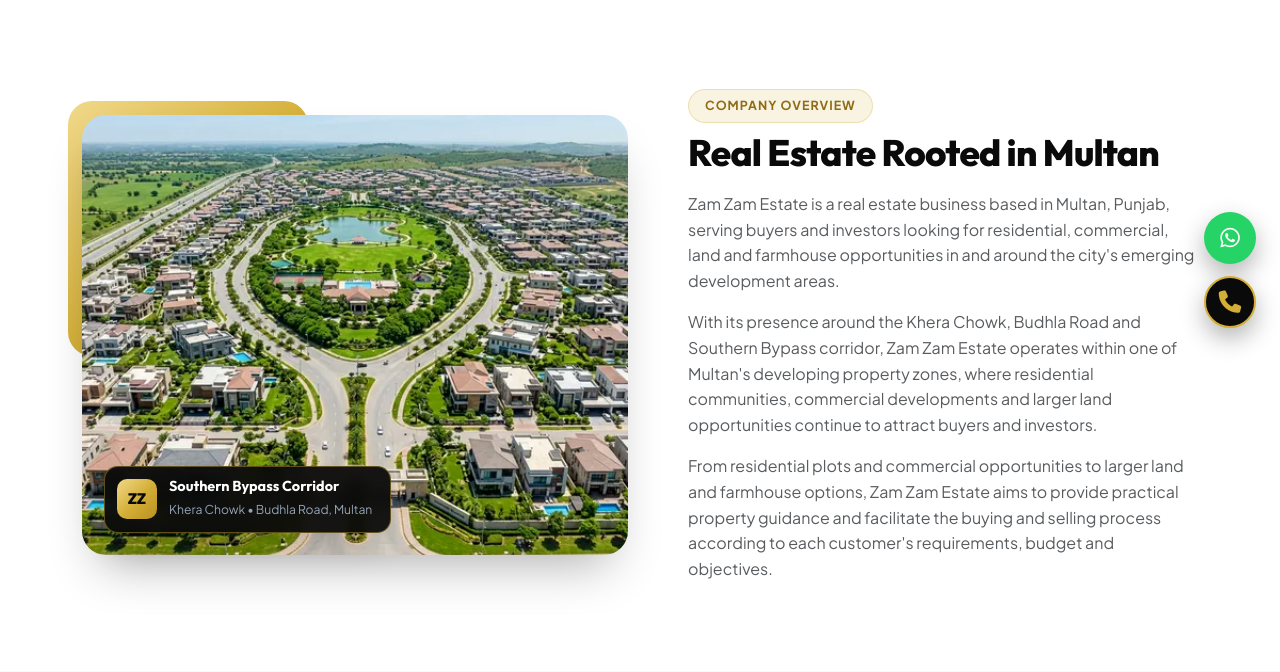
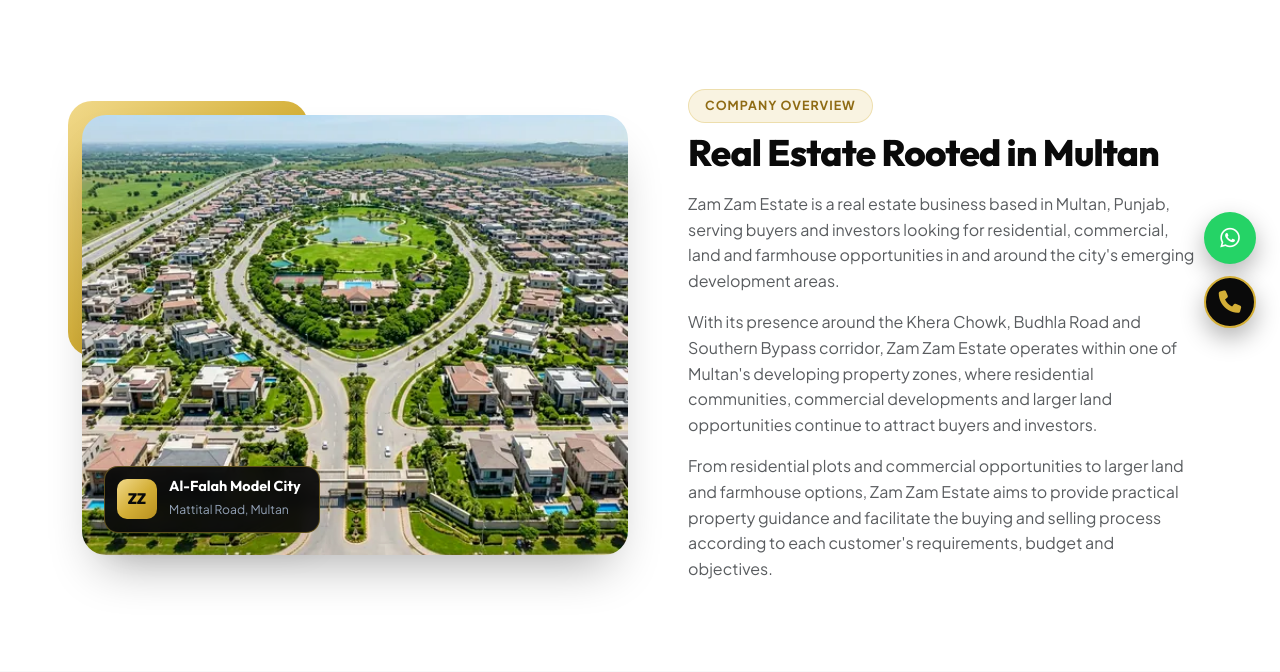
Before and after one commit to btwwahab/zam-zam-property, a Laravel app: page /about.html in a window 1280 px wide. Shown: the part 448-1120 px from the top of the page. Run offline with Laravel 12, Linux system fonts and the light colour scheme; data comes from the database, SQL or seed files in the repository.

Commit message:
Replace outdated "Southern Bypass / Khera Chowk / Budhla Road" site copy
That wording described the site's original single-area focus. The
business now has projects on the Southern Bypass, Mattital Road,
Kassi Road and Qadirpur Ran, and the office is in Al-Falah Model
City, so the About image badge, properties/projects badges, projects
meta description, a home image alt and the generic "Location &
Connectivity" text on every property page (detail.js) now use neutral,
accurate static wording. Project/property-specific data (e.g. Royal
Grace City on the Southern Bypass) is untouched.

Co-Authored-By: Claude Sonnet 5.5 <noreply@anthropic.com>

```diff
--- a/public/js/detail.js
+++ b/public/js/detail.js
@@ -166,7 +166,7 @@
     var locationCard =
       '<div class="card border-0 shadow-sm rounded-4 p-4 mb-4"><h2 class="fw-bold mb-3 text-navy h5">Location &amp; Connectivity</h2>' +
       '<p class="text-muted mb-2"><i class="fa-solid fa-location-dot text-gold-ink me-2" aria-hidden="true"></i>' + esc(p.address) + '</p>' +
-      '<p class="text-muted small mb-0">Positioned within Multan\'s Southern Bypass corridor, with access associated with Budhla Road and the surrounding road network toward major parts of the city. Confirm exact plot location on a site visit.</p></div>';
+      '<p class="text-muted small mb-0">Located in Multan, with access to the surrounding road network toward major parts of the city. Confirm exact plot location on a site visit.</p></div>';
 
     var disclaimer =
       '<div class="card border-0 shadow-sm rounded-4 p-4 mb-4 bg-light"><p class="small text-muted mb-0">' +
--- a/resources/views/public/about.blade.php
+++ b/resources/views/public/about.blade.php
@@ -33,7 +33,7 @@
             <picture><source type="image/webp" srcset="{{ img_srcset('gated_community_aerial') }}" sizes="(min-width: 992px) 560px, 100vw"><img src="/assets/images/gated_community_aerial.png" alt="Aerial view of a planned housing society near Multan" width="1024" height="1024" loading="lazy" decoding="async"></picture>
             <div class="sm-badge">
               <span class="sm-mono">{{ \Illuminate\Support\Str::substr(strtoupper(collect(explode(' ', $site->name))->map(fn($w) => $w[0] ?? '')->join('')), 0, 2) }}</span>
-              <span><span class="sm-title d-block">Southern Bypass Corridor</span><span class="sm-sub">Khera Chowk &bull; Budhla Road, Multan</span></span>
+              <span><span class="sm-title d-block">Al-Falah Model City</span><span class="sm-sub">Mattital Road, Multan</span></span>
             </div>
           </div>
         </div>
--- a/resources/views/public/home.blade.php
+++ b/resources/views/public/home.blade.php
@@ -286,7 +286,7 @@
       <div class="row g-5 g-lg-4 align-items-center">
         <div class="col-lg-6">
           <div class="showcase-media">
-            <picture><source type="image/webp" srcset="{{ img_srcset('gated_community_aerial') }}" sizes="(min-width: 992px) 560px, 100vw"><img src="/assets/images/gated_community_aerial.png" alt="Southern Bypass property corridor, Multan" width="1024" height="1024" loading="lazy" decoding="async"></picture>
+            <picture><source type="image/webp" srcset="{{ img_srcset('gated_community_aerial') }}" sizes="(min-width: 992px) 560px, 100vw"><img src="/assets/images/gated_community_aerial.png" alt="Aerial view of a planned housing society in Multan" width="1024" height="1024" loading="lazy" decoding="async"></picture>
             <div class="sm-badge">
               <span class="sm-mono">{{ \Illuminate\Support\Str::substr(strtoupper(collect(explode(' ', $site->name))->map(fn($w) => $w[0] ?? '')->join('')), 0, 2) }}</span>
               <span><span class="sm-title d-block">Flagship Projects</span><span class="sm-sub">{{ $navProjects->pluck('name')->join(' • ') }}</span></span>
--- a/resources/views/public/projects.blade.php
+++ b/resources/views/public/projects.blade.php
@@ -1,7 +1,7 @@
 @extends('layouts.public')
 
 @section('title', 'Projects | ' . $navProjects->pluck('name')->join(' & ') . ', Multan | ' . $site->name)
-@section('description', $site->name . ' projects in Multan along the Southern Bypass corridor.')
+@section('description', $site->name . ' projects in Multan: Southern Bypass, Mattital Road, Kassi Road and Qadirpur Ran.')
 
 @section('head')
   @if($needsSwiper)<link rel="stylesheet" href="{{ asset_v('/vendor/swiper/swiper-bundle.min.css') }}">@endif
--- a/resources/views/public/properties.blade.php
+++ b/resources/views/public/properties.blade.php
@@ -8,7 +8,7 @@
     <div class="container py-3">
       <div class="row align-items-center">
         <div class="col-md-8">
-          <span class="badge-pill-tag gold mb-2">Multan &bull; Southern Bypass Corridor</span>
+          <span class="badge-pill-tag gold mb-2">Multan &bull; Punjab, Pakistan</span>
           <h1 class="fs-1 fw-bold text-white mb-2">Property Opportunities</h1>
           <p class="text-light mb-0">Residential plots, commercial plots and farmhouse land across {{ $navProjects->pluck('name')->join(' and ') }}. Prices and availability shown are indicative &mdash; confirm current details with our team.</p>
         </div>
```
